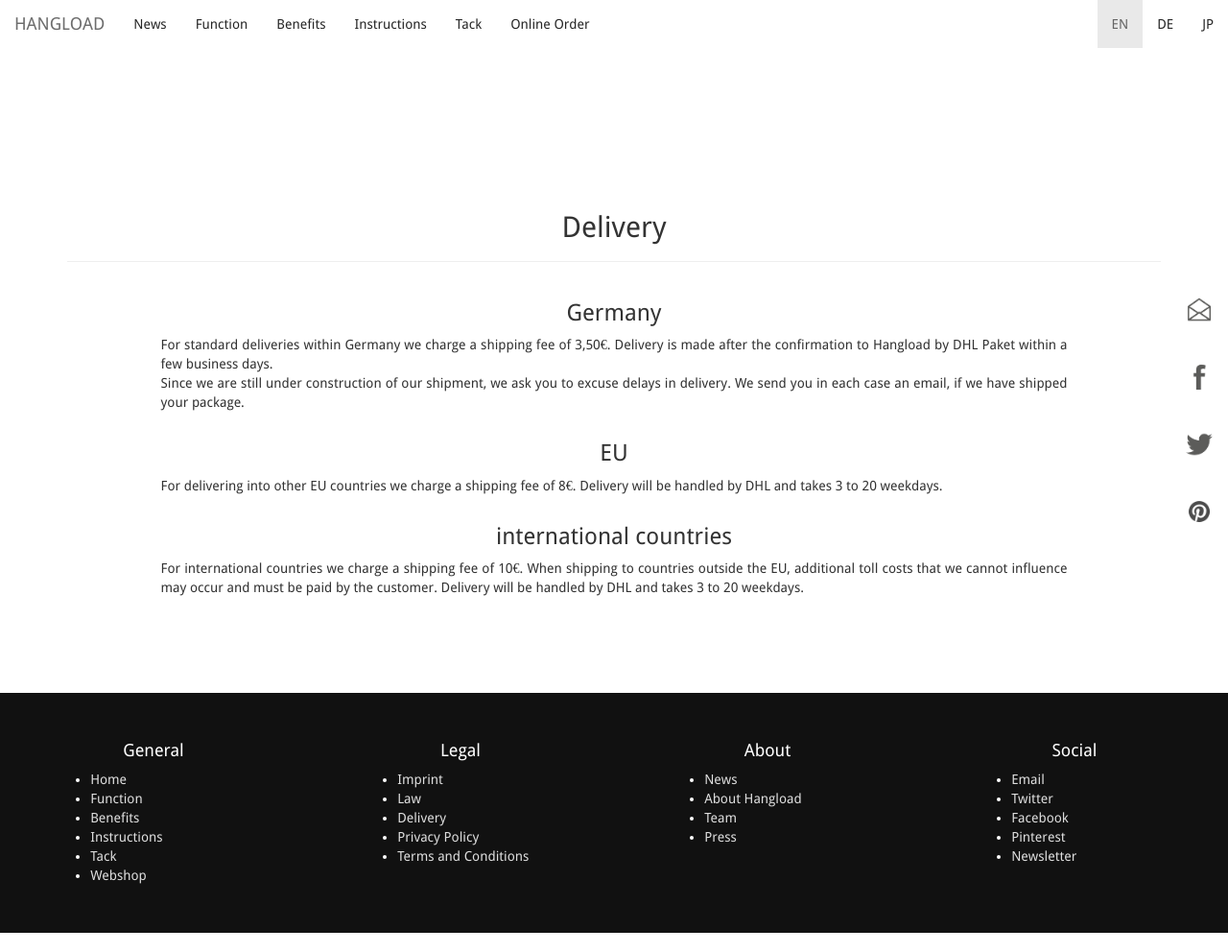
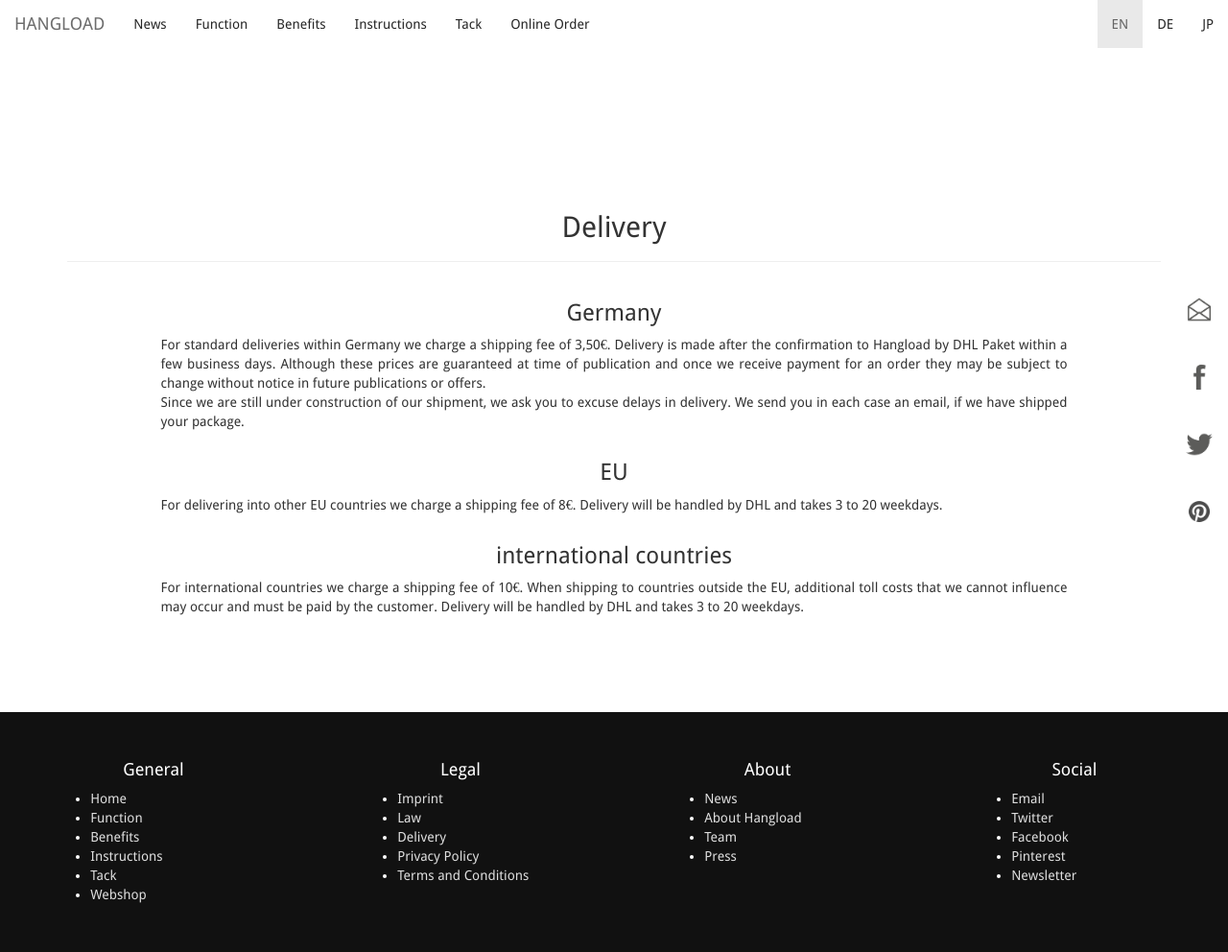
Before and after one commit to bodokaiser/hangload.com, a Jekyll site: the page built from delivery.html, in a window 1280 px wide and 992 px high. Shown: the whole window at 96% size. Built offline with Jekyll 4.4.1, drawn with Linux system fonts in a browser that asks for light colours; nearby versions of some CDN libraries; library files that are not in the unit come from our copies; Markdown is read by kramdown in place of the engine named in the settings.

Commit message:
Update delivery.html

```diff
--- a/delivery.html
+++ b/delivery.html
@@ -18,6 +18,8 @@ language: en
 <p class="text-justify">
 For standard deliveries within Germany we charge a shipping fee of 3,50€.
 Delivery is made after the confirmation to Hangload by DHL Paket within a few business days.
+Although these prices are guaranteed at time of publication and once we receive payment for an
+order they may be subject to change without notice in future publications or offers.
 <br>
 Since we are still under construction of our shipment, we ask you to excuse delays in delivery.
 We send you in each case an email, if we have shipped your package.
```
